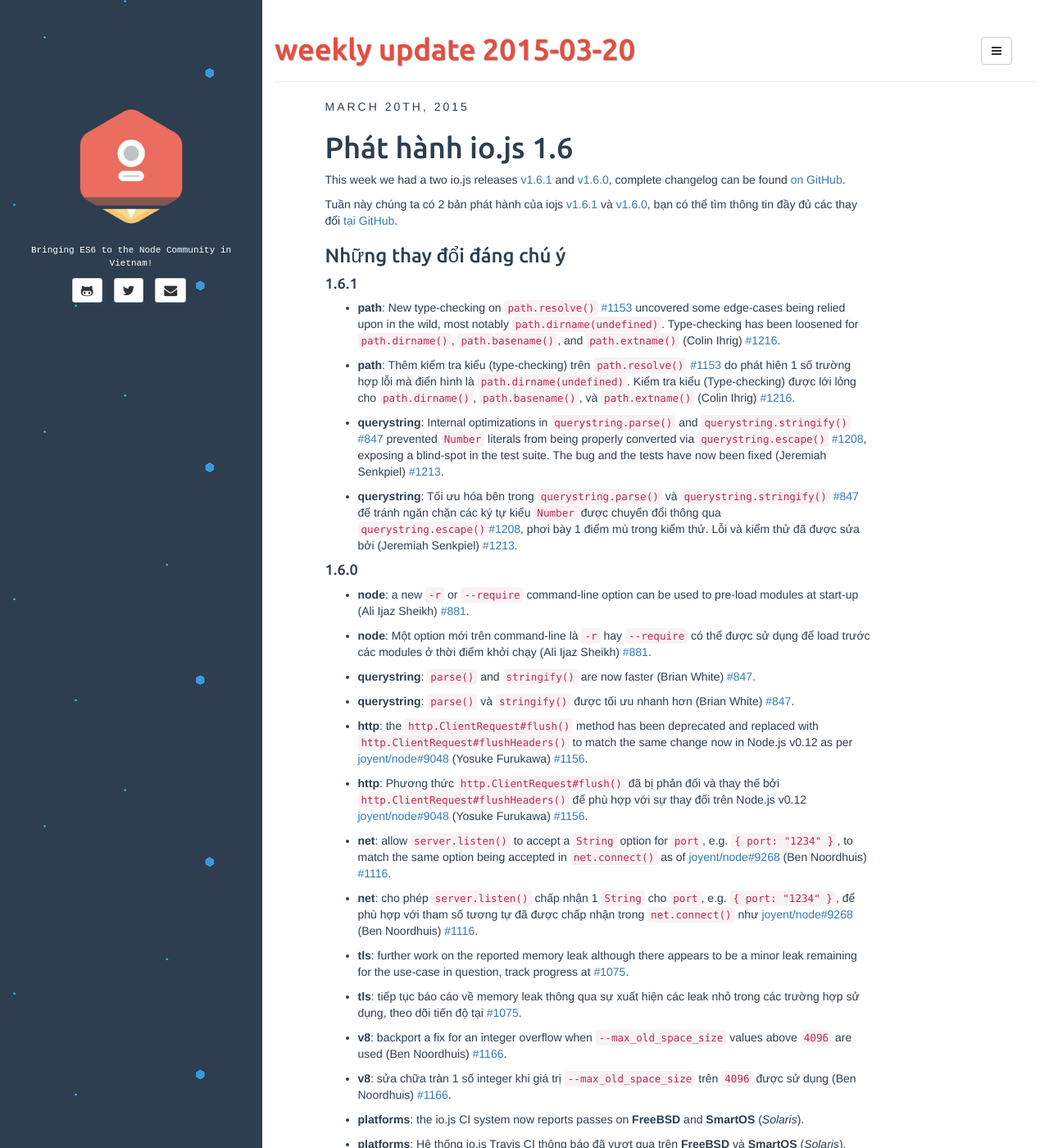
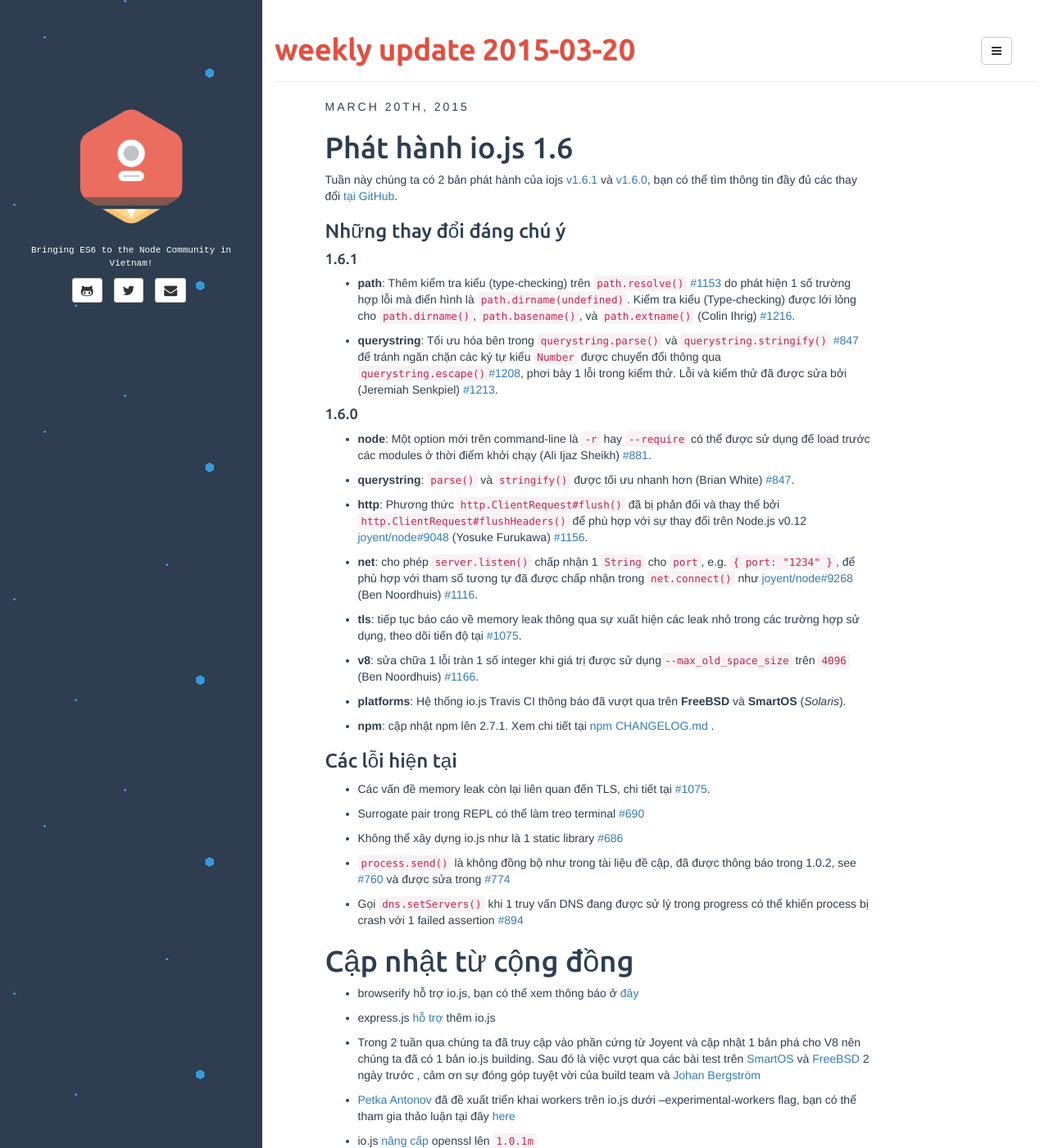
Before and after one commit to nodejs/nodejs-vi, a Jekyll site: the page built from _posts/2015-03-20-weekly-update.md, in a window 1280 px wide and 1400 px high. Shown: the whole window at 82% size. Built offline with Jekyll 4.4.1, drawn with Linux system fonts in a browser that asks for light colours; nearby versions of some CDN libraries; some of the changed text lies outside the part shown.

Commit message:
xuat ban weekly 20-03-2015

```diff
--- a/_posts/2015-03-20-weekly-update.md
+++ b/_posts/2015-03-20-weekly-update.md
@@ -2,13 +2,11 @@
 layout: post
 title: weekly update 2015-03-20
 categories: [weekly]
-tags: [draft, weekly]
+tags: [weekly, publish]
 description: io.js 1.6 release
 ---
 
 # Phát hành io.js 1.6
-
-This week we had a two io.js releases [v1.6.1](https://iojs.org/dist/v1.6.1/) and  [v1.6.0](https://iojs.org/dist/v1.6.0/), complete changelog can be found [on GitHub](https://github.com/iojs/io.js/blob/v1.x/CHANGELOG.md).
 
 Tuần này chúng ta có 2 bản phát hành của iojs [v1.6.1](https://iojs.org/dist/v1.6.1/) và  [v1.6.0](https://iojs.org/dist/v1.6.0/), bạn có thể tìm thông tin đầy đủ các thay đổi [tại GitHub](https://github.com/iojs/io.js/blob/v1.x/CHANGELOG.md).
 
@@ -16,97 +14,55 @@
 
 #### 1.6.1
 
-* **path**: New type-checking on `path.resolve()` [#1153](https://github.com/iojs/io.js/pull/1153) uncovered some edge-cases being relied upon in the wild, most notably `path.dirname(undefined)`. Type-checking has been loosened for `path.dirname()`, `path.basename()`, and `path.extname()` (Colin Ihrig) [#1216](https://github.com/iojs/io.js/pull/1216).
+* **path**: Thêm kiểm tra kiểu (type-checking) trên `path.resolve()` [#1153](https://github.com/iojs/io.js/pull/1153) do phát hiện 1 số trường hợp lỗi mà điển hình là `path.dirname(undefined)`. Kiểm tra kiểu (Type-checking) được lới lỏng cho `path.dirname()`, `path.basename()`, và `path.extname()` (Colin Ihrig) [#1216](https://github.com/iojs/io.js/pull/1216).
 
-* **path**: Thêm kiểm tra kiểu (type-checking) trên `path.resolve()` [#1153](https://github.com/iojs/io.js/pull/1153) do phát hiên 1 số trường hợp lỗi mà điển hình là `path.dirname(undefined)`. Kiểm tra kiểu (Type-checking) được lới lỏng cho `path.dirname()`, `path.basename()`, và `path.extname()` (Colin Ihrig) [#1216](https://github.com/iojs/io.js/pull/1216).
-
-
-* **querystring**: Internal optimizations in `querystring.parse()` and `querystring.stringify()` [#847](https://github.com/iojs/io.js/pull/847) prevented `Number` literals from being properly converted via `querystring.escape()` [#1208](https://github.com/iojs/io.js/issues/1208), exposing a blind-spot in the test suite. The bug and the tests have now been fixed (Jeremiah Senkpiel) [#1213](https://github.com/iojs/io.js/pull/1213).
-
-* **querystring**: Tối ưu hóa bên trong `querystring.parse()` và `querystring.stringify()` [#847](https://github.com/iojs/io.js/pull/847) để tránh ngăn chặn các ký tự kiểu `Number` được chuyển đổi thông qua `querystring.escape()`[#1208](https://github.com/iojs/io.js/issues/1208), phơi bày 1 điểm mù trong kiểm thử. Lỗi và kiểm thử đã được sửa bởi (Jeremiah Senkpiel) [#1213](https://github.com/iojs/io.js/pull/1213).
+* **querystring**: Tối ưu hóa bên trong `querystring.parse()` và `querystring.stringify()` [#847](https://github.com/iojs/io.js/pull/847) để tránh ngăn chặn các ký tự kiểu `Number` được chuyển đổi thông qua `querystring.escape()`[#1208](https://github.com/iojs/io.js/issues/1208), phơi bày 1 lỗi trong kiểm thử. Lỗi và kiểm thử đã được sửa bởi (Jeremiah Senkpiel) [#1213](https://github.com/iojs/io.js/pull/1213).
 
 #### 1.6.0
 
-* **node**: a new `-r` or `--require` command-line option can be used to pre-load modules at start-up (Ali Ijaz Sheikh) [#881](https://github.com/iojs/io.js/pull/881).
-
 * **node**: Một option mới trên command-line là  `-r` hay `--require` có thể được sử dụng để load trước các modules ở thời điểm khởi chạy (Ali Ijaz Sheikh) [#881](https://github.com/iojs/io.js/pull/881).
-
-* **querystring**: `parse()` and `stringify()` are now faster (Brian White) [#847](https://github.com/iojs/io.js/pull/847).
 
 * **querystring**: `parse()` và `stringify()` được tối ưu nhanh hơn (Brian White) [#847](https://github.com/iojs/io.js/pull/847).
 
-* **http**: the `http.ClientRequest#flush()` method has been deprecated and replaced with `http.ClientRequest#flushHeaders()` to match the same change now in Node.js v0.12 as per [joyent/node#9048](https://github.com/joyent/node/pull/9048) (Yosuke Furukawa) [#1156](https://github.com/iojs/io.js/pull/1156).
-
 * **http**: Phương thức `http.ClientRequest#flush()` đã bị phản đối và thay thế bởi `http.ClientRequest#flushHeaders()` để phù hợp với sự thay đổi trên Node.js v0.12 [joyent/node#9048](https://github.com/joyent/node/pull/9048) (Yosuke Furukawa) [#1156](https://github.com/iojs/io.js/pull/1156).
-
-* **net**: allow `server.listen()` to accept a `String` option for `port`, e.g. `{ port: "1234" }`, to match the same option being accepted in `net.connect()` as of [joyent/node#9268](https://github.com/joyent/node/pull/9268) (Ben Noordhuis) [#1116](https://github.com/iojs/io.js/pull/1116).
 
 * **net**: cho phép `server.listen()` chấp nhận 1 `String` cho `port`, e.g. `{ port: "1234" }`, để phù hợp với tham số tương tự đã được chấp nhận trong `net.connect()` như [joyent/node#9268](https://github.com/joyent/node/pull/9268) (Ben Noordhuis) [#1116](https://github.com/iojs/io.js/pull/1116).
 
-* **tls**: further work on the reported memory leak although there appears to be a minor leak remaining for the use-case in question, track progress at [#1075](https://github.com/iojs/io.js/issues/1075).
-
 * **tls**: tiếp tục báo cáo về memory leak thông qua sự xuất hiện các leak nhỏ trong các trường hợp sử dụng, theo dõi tiến độ tại [#1075](https://github.com/iojs/io.js/issues/1075).
 
-* **v8**: backport a fix for an integer overflow when `--max_old_space_size` values above `4096` are used (Ben Noordhuis) [#1166](https://github.com/iojs/io.js/pull/1166).
+* **v8**: sửa chữa 1 lỗi tràn 1 số integer khi giá trị được sử dụng`--max_old_space_size` trên `4096` (Ben Noordhuis) [#1166](https://github.com/iojs/io.js/pull/1166).
 
-* **v8**: sửa chữa tràn 1 số integer khi giá trị `--max_old_space_size` trên `4096` được sử dụng (Ben Noordhuis) [#1166](https://github.com/iojs/io.js/pull/1166).
-
-* **platforms**: the io.js CI system now reports passes on **FreeBSD** and **SmartOS** (_Solaris_).
-
-* **platforms**: Hệ thống io.js Travis CI thông báo đã vượt qua  trên **FreeBSD** và **SmartOS** (_Solaris_).
+* **platforms**: Hệ thống io.js Travis CI thông báo đã vượt qua trên **FreeBSD** và **SmartOS** (_Solaris_).
 
 * **npm**: cập nhật npm lên 2.7.1. Xem chi tiết tại [npm CHANGELOG.md](https://github.com/npm/npm/blob/master/CHANGELOG.md#v271-2015-03-05) .
 
 ### Các lỗi hiện tại
 
-* Possible remaining TLS-related memory leak(s), details at [#1075](https://github.com/iojs/io.js/issues/1075).
-
 * Các vấn đề memory leak còn lại liên quan đến TLS, chi tiết tại [#1075](https://github.com/iojs/io.js/issues/1075).
-
-* Surrogate pair in REPL can freeze terminal [#690](https://github.com/iojs/io.js/issues/690)
 
 * Surrogate pair trong REPL có thể làm treo terminal [#690](https://github.com/iojs/io.js/issues/690)
 
-* Not possible to build io.js as a static library [#686](https://github.com/iojs/io.js/issues/686)
-
 * Không thể xây dựng io.js như là 1 static library [#686](https://github.com/iojs/io.js/issues/686)
 
-* `process.send()` is not synchronous as the docs suggest, a regression introduced in 1.0.2, see [#760](https://github.com/iojs/io.js/issues/760) and fix in [#774](https://github.com/iojs/io.js/issues/774)
+* `process.send()` là không đồng bộ như trong tài liệu đề cập, đã được thông báo trong 1.0.2, see [#760](https://github.com/iojs/io.js/issues/760) và được sửa trong [#774](https://github.com/iojs/io.js/issues/774)
 
-* `process.send()` là không đồng bộ như trong tài liệu đề cập, a regression introduced in 1.0.2, see [#760](https://github.com/iojs/io.js/issues/760) và được sửa trong [#774](https://github.com/iojs/io.js/issues/774)
-
-* Calling `dns.setServers()` while a DNS query is in progress can cause the process to crash on a failed assertion [#894](https://github.com/iojs/io.js/issues/894)
-
-* Gọi `dns.setServers()` khi 1 truy vấn DNS  đang được sử lý trong progress có thể khiến process bị crash trên 1 failed assertion [#894](https://github.com/iojs/io.js/issues/894)
+* Gọi `dns.setServers()` khi 1 truy vấn DNS  đang được sử lý trong progress có thể khiến process bị crash với 1 failed assertion [#894](https://github.com/iojs/io.js/issues/894)
 
 # Cập nhật từ cộng đồng
 
-* browserify supports io.js, you can check the announcement [here](https://twitter.com/yosuke_furukawa/status/577150547850969088)
 * browserify hỗ trợ io.js, bạn có thể xem thông báo ở [đây](https://twitter.com/yosuke_furukawa/status/577150547850969088)
-
-* express.js added [support](https://github.com/strongloop/express/commit/165660811aa9ba5f3733a7b033894f3d9a9c5e60) to io.js
 
 * express.js [hỗ trợ](https://github.com/strongloop/express/commit/165660811aa9ba5f3733a7b033894f3d9a9c5e60) thêm io.js
 
-* Over the last two weeks we got access to hardware from Joyent and upstreamed a patch to V8 so we got io.js building. After that we worked on passing tests for both [SmartOS](https://github.com/iojs/build/pull/64) and [FreeBSD](https://github.com/iojs/io.js/pull/1167) which as of two days ago now pass, this was thanks to the amazing work of the build team and [Johan Bergström](https://github.com/jbergstroem)
-
-* Trong 2 tuần qua chúng ta đã truy cập vào phần cứng từ Joyent và cập nhật 1 bản phá cho V8 nên chúng ta đã có 1 io.js building. Sau đó là việc vượt qua các bài test trên [SmartOS](https://github.com/iojs/build/pull/64) và [FreeBSD](https://github.com/iojs/io.js/pull/1167) 2 ngày trước , cảm ơn sự đóng góp tuyệt vời của build team và [Johan Bergström](https://github.com/jbergstroem)
-
-* [Petka Antonov](https://github.com/petkaantonov) is proposing a workers implementation in io.js under an experimental flag, you can join the discussion [here](https://github.com/iojs/io.js/pull/1159)
+* Trong 2 tuần qua chúng ta đã truy cập vào phần cứng từ Joyent và cập nhật 1 bản phá cho V8 nên chúng ta đã có 1 bản io.js building. Sau đó là việc vượt qua các bài test trên [SmartOS](https://github.com/iojs/build/pull/64) và [FreeBSD](https://github.com/iojs/io.js/pull/1167) 2 ngày trước , cảm ơn sự đóng góp tuyệt vời của build team và [Johan Bergström](https://github.com/jbergstroem)
 
 * [Petka Antonov](https://github.com/petkaantonov) đã đề xuất triển khai workers trên io.js dưới --experimental-workers flag, bạn có thể tham gia thảo luận tại đây [here](https://github.com/iojs/io.js/pull/1159)
-
-* io.js [upgraded](https://github.com/iojs/io.js/pull/1206) openssl to `1.0.1m`
 
 * io.js [nâng cấp](https://github.com/iojs/io.js/pull/1206) openssl lên `1.0.1m`
 
 # Sự kiện sắp diễn ra
 
-* [NodeConf](http://nodeconf.com/) tickets are on sale, June 8th and 9th at Oakland, CA and NodeConf Adventure for June 11th - 14th at Walker Creek Ranch, CA
-
 * Vé [NodeConf](http://nodeconf.com/) đã được bán, diễn ra vào ngày 08-09 tháng 6 tại Oakland, CA và NodeConf Adventure vào ngày June 11 - 14 tháng 6 tại Walker Creek Ranch, CA
-
-* [CascadiaJS](http://2015.cascadiajs.com/) tickets are on sale, July 8th - 10th at Washington State
 
 * Vé [CascadiaJS](http://2015.cascadiajs.com/) đã được bán, diễn ra vào ngày 08 - 10 tháng 7 tại Washington State
 
```
Also changed, not shown: 1 other file.
